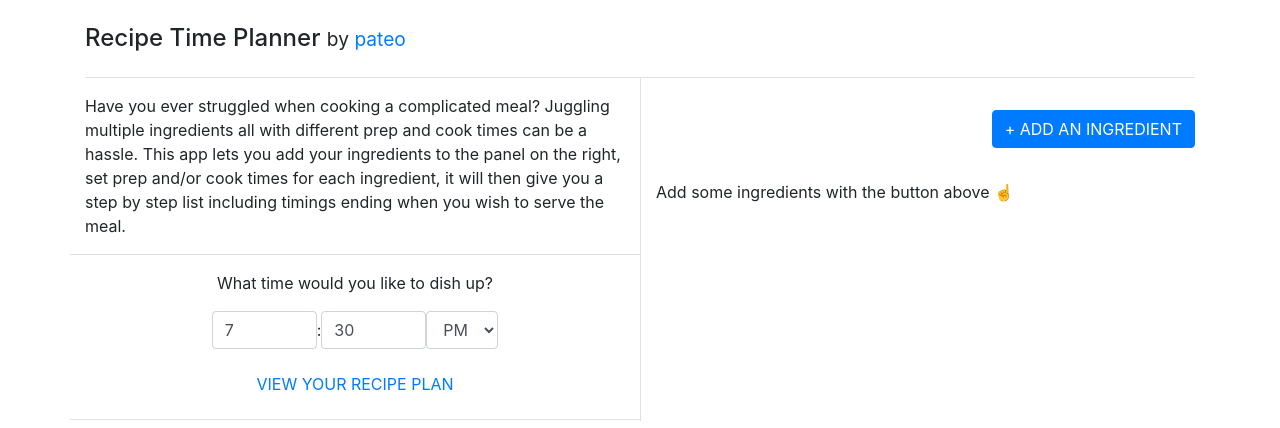
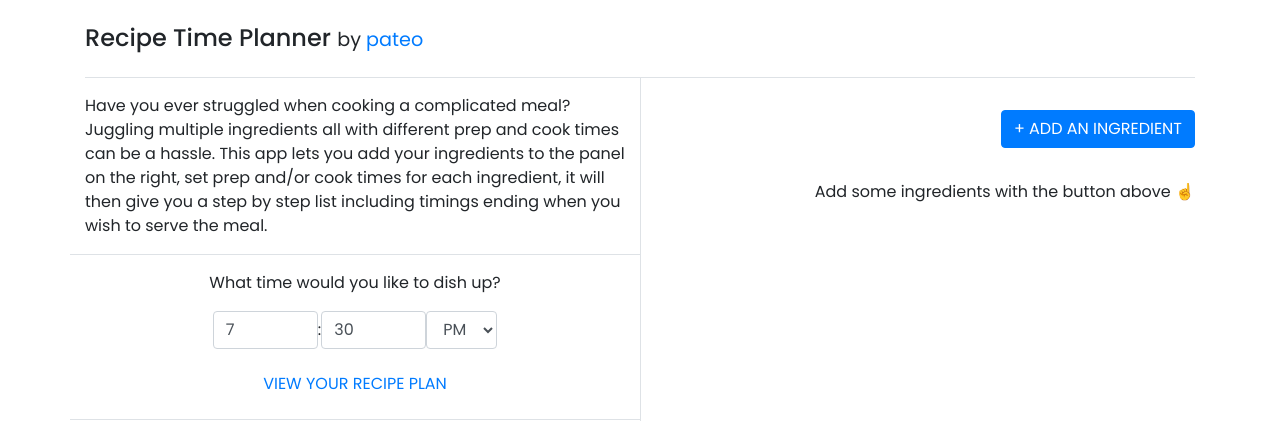
Before and after one commit to dashedstripes/recipe-time-planner, a React (Create React App) app: page / in a window 1280 px wide. Shown: the top 428 px of the page. Built offline with nearby package versions, Linux system fonts and the light colour scheme.

Commit message:
Move no ingredients text right

```diff
--- a/public/index.html
+++ b/public/index.html
@@ -21,6 +21,7 @@
       Learn how to configure a non-root public URL by running `npm run build`.
     -->
   <title>Recipe Time Planner - by pateo</title>
+  <link href="https://fonts.googleapis.com/css?family=Poppins:400,500" rel="stylesheet">
   <link rel="stylesheet" href="https://stackpath.bootstrapcdn.com/bootstrap/4.1.1/css/bootstrap.min.css">
 </head>
 
--- a/src/containers/IngredientsList.js
+++ b/src/containers/IngredientsList.js
@@ -227,7 +227,7 @@
     ))
 
     let noIngredients = (
-      <div>
+      <div className='text-right'>
         <p>Add some ingredients with the button above ☝️</p>
       </div>
     )
--- a/src/css/style.css
+++ b/src/css/style.css
@@ -1,3 +1,7 @@
+body {
+  font-family: 'Poppins', sans-serif;
+}
+
 /* Make the scrollbar always visible on mac os */
 
 ::-webkit-scrollbar {
```
